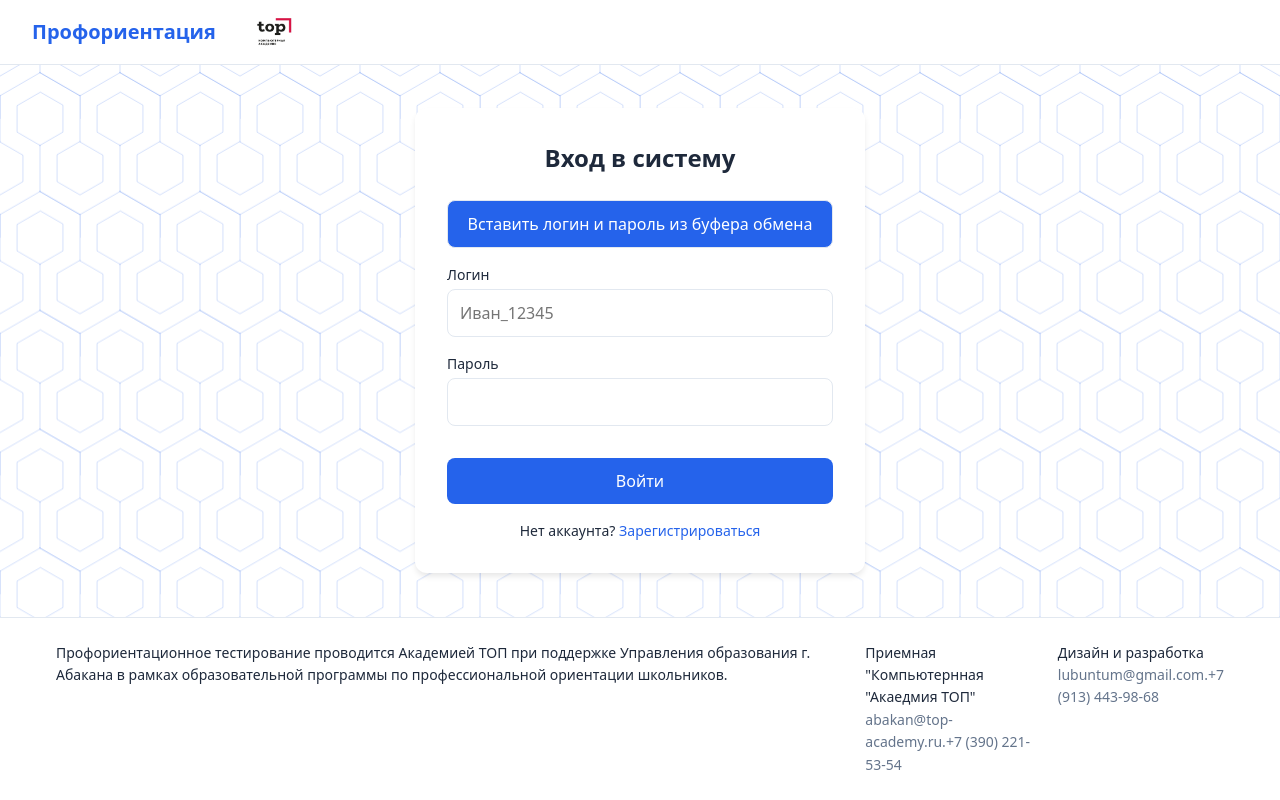
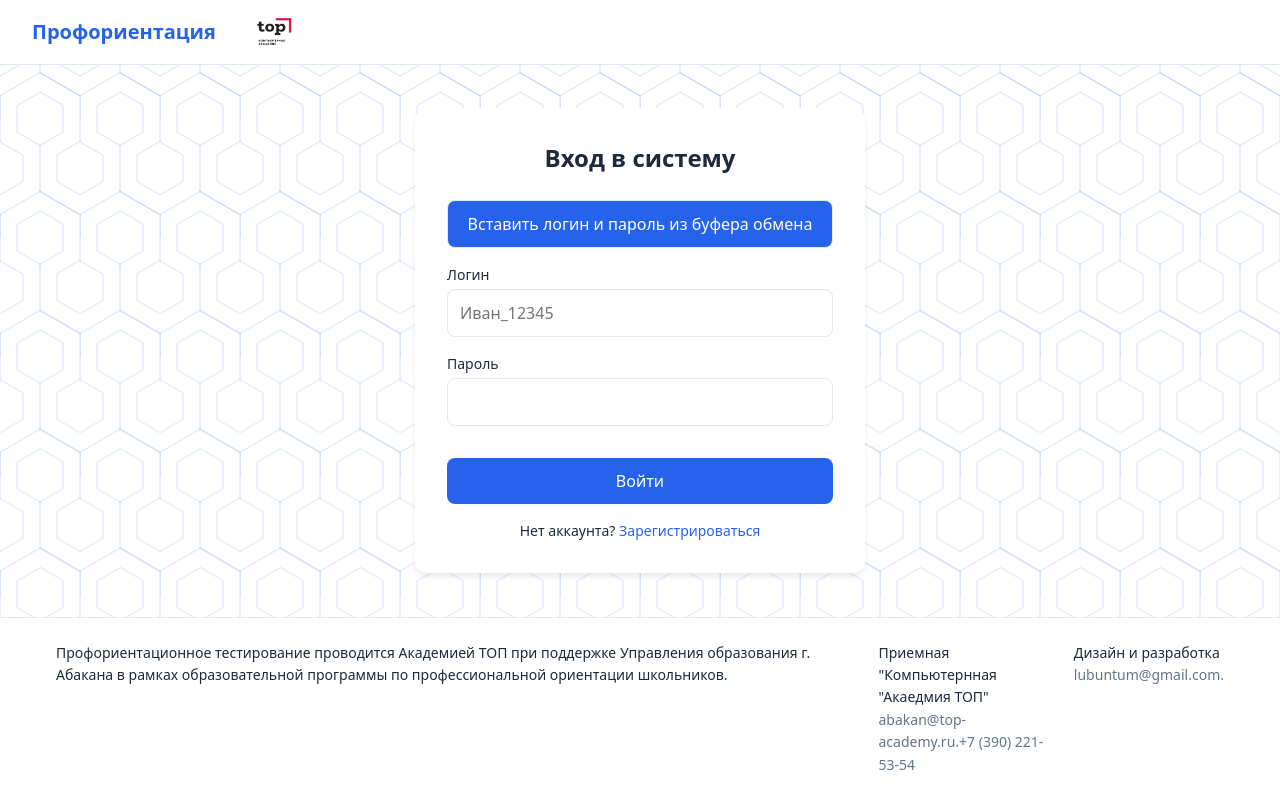
Before and after one commit to lubuntum/TOP-Data, a React (Vite) app in the folder frontend/: page /login in a window 1280 px wide. Built offline with nearby package versions, Linux system fonts and the light colour scheme; no server answers.

Commit message:
убрал номер

```diff
--- a/frontend/src/App.tsx
+++ b/frontend/src/App.tsx
@@ -105,7 +105,6 @@ const AppContent = () => {
             <p>
               <a href="mailto:lubuntum@gmail.com">lubuntum@gmail.com</a>
               <span className='mx-2'>.</span>
-              <a href="tel:+79134439868">+7 (913) 443-98-68</a>
             </p>
           </div>
         </div>
```
